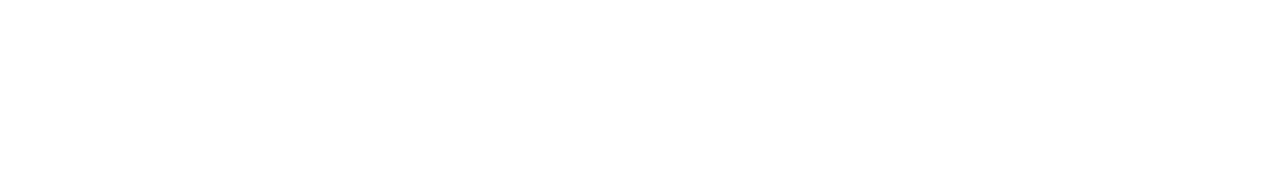
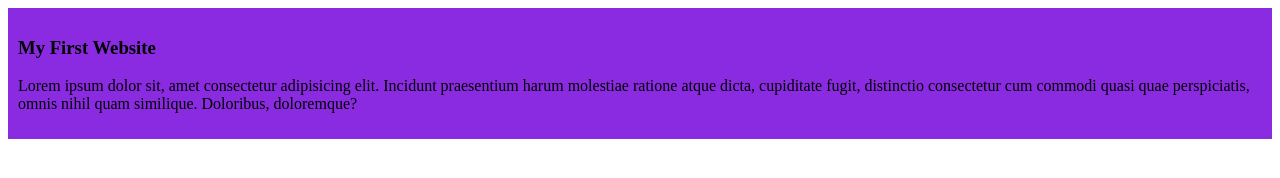
Before and after one commit to abirchy02/my-simple-website, a plain HTML site: page index.html in a window 1280 px wide. Drawn offline with Linux system fonts and the light colour scheme.

Commit message:
added the first blog

```diff
--- a/index.html
+++ b/index.html
@@ -4,8 +4,12 @@
     <meta charset="UTF-8">
     <meta name="viewport" content="width=device-width, initial-scale=1.0">
     <title>My Simple Website</title>
+    <link rel="stylesheet" href="styles/blog.css">
 </head>
 <body>
-
+    <div>
+        <h3>My First Website</h3>
+        <p>Lorem ipsum dolor sit, amet consectetur adipisicing elit. Incidunt praesentium harum molestiae ratione atque dicta, cupiditate fugit, distinctio consectetur cum commodi quasi quae perspiciatis, omnis nihil quam similique. Doloribus, doloremque?</p>
+    </div>
 </body>
 </html>
--- /dev/null
+++ b/styles/blog.css
@@ -0,0 +1,4 @@
+div{
+    background-color: blueviolet;
+    padding: 10px;
+}
```
